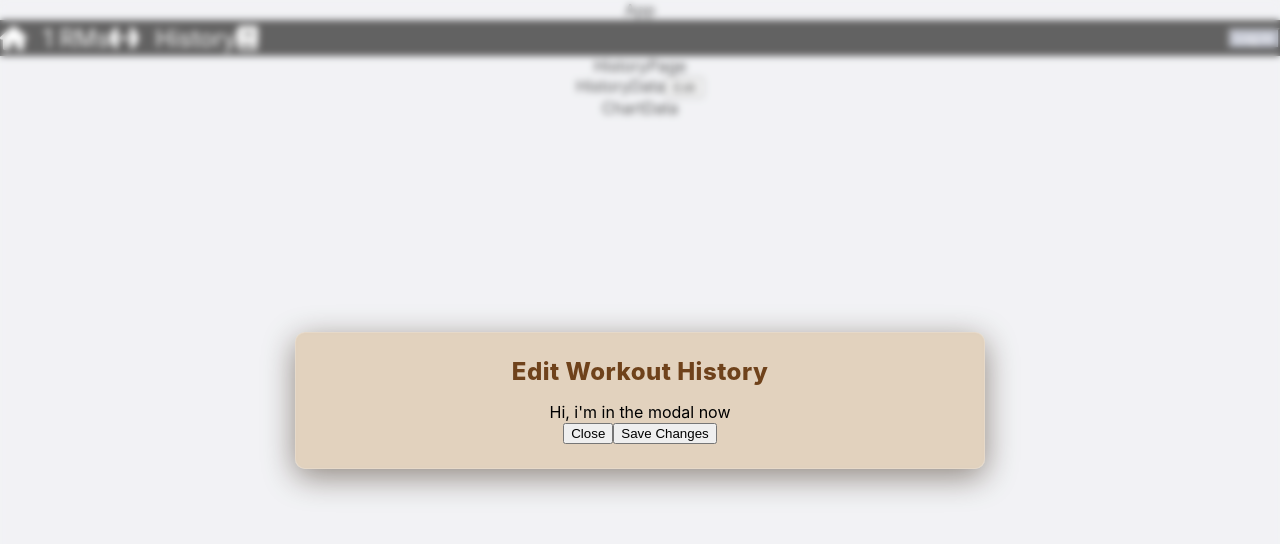
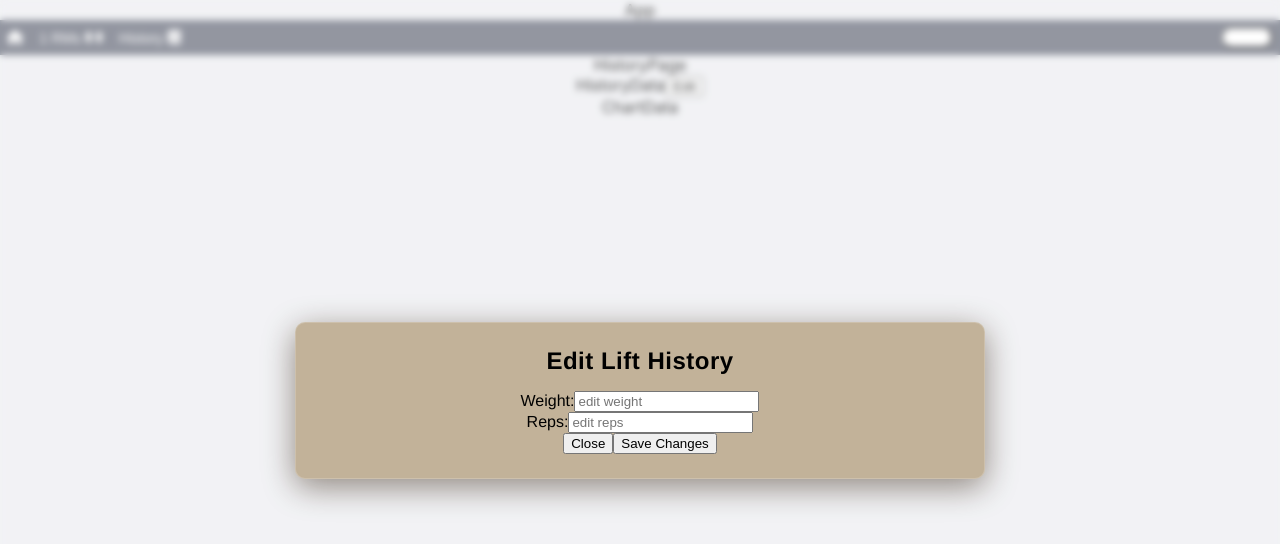
Before and after one commit to jrs-coding-school/jrs-max-lift-react-app-2022-c2, a React (Create React App) app: page /history in a window 1280 px wide. Both pictures are taken after a click on the button "Edit". Shown: the top 544 px of the page. Built offline with nearby package versions, Linux system fonts and the light colour scheme.

Commit message:
added input fields - edit workout and css styling

```diff
--- a/src/components/Modal/Modal.css
+++ b/src/components/Modal/Modal.css
@@ -8,6 +8,8 @@
 
     background: rgba(255, 255, 255, 0.35);
     backdrop-filter: blur(3.5px);
+    font-family: "LeagueGothic", "Helvetica Neue", "Helvetica", "Arial";
+    ;
 }
 
 .modal-root .modal {
@@ -15,8 +17,8 @@
     width: fit-content;
     min-width: 50%;
 
-    /*  adjusts the color of todo item card  */
-    background-color: #b98e5259;
+    /*  adjusts the color of edit lift history card  */
+    background-color: #C2B299;
 
     box-shadow: 0 8px 32px 0 rgba(44, 27, 8, 0.499);
     backdrop-filter: blur(2.5px);
@@ -24,13 +26,11 @@
     border-radius: 10px;
     border: 1px solid rgba(255, 255, 255, 0.18);
     padding: 1.5rem;
-
-
 }
 
 .modal-root h2 {
     user-select: none;
-    color: #6f421b;
+    color: black;
     font-weight: 800;
     padding-bottom: 1rem;
     letter-spacing: 0.5px;
--- a/src/components/Nav/Nav.css
+++ b/src/components/Nav/Nav.css
@@ -8,7 +8,9 @@
 
 nav {
     font-size: 18pt;
-    background-color: rgb(15, 14, 14);
+    font-family: "LeagueGothic", "Helvetica Neue", "Helvetica", "Arial";
+
+    background-color: #595E6E;
     color: white;
     display: flex;
     flex-wrap: nowrap;
@@ -20,6 +22,12 @@ nav {
 nav .left {
     display: flex;
     gap: 1rem;
+    font-size: 0.60em;
+    margin-left: 7px;
+}
+
+nav .right {
+    margin-right: 7px;
 }
 
 /* unvisited link */
@@ -34,10 +42,9 @@ a:visited {
 }
 
 /* mouse over link */
-/* a:hover {
-    transition: all 300ms;
+a:hover {
     color: #C2B299;
-} */
+}
 
 a:active {
     color: white;
@@ -45,6 +52,7 @@ a:active {
 }
 
 button.login {
-    background-color: #A6ABBD;
+    background-color: white;
     margin-bottom: 7px;
+    border-radius: 1em;
 }
--- a/src/components/Nav/Nav.js
+++ b/src/components/Nav/Nav.js
@@ -12,10 +12,10 @@ export default function Nav() {
         <Link to='/'>
           <FontAwesomeIcon icon={faHouse} />
         </Link>
-        <Link to="/progress"> 1 RMs
+        <Link to="/progress"> 1 RMs&nbsp;
           <FontAwesomeIcon icon={faDumbbell} />
         </Link>
-        <Link to="/history"> History
+        <Link to="/history"> History&nbsp;
           <FontAwesomeIcon icon={faBook} />
         </Link>
       </div>
--- a/src/components/historyData/HistoryData.js
+++ b/src/components/historyData/HistoryData.js
@@ -26,10 +26,20 @@ export default function HistoryData() {
       */}
 
       {isModalOpen && (
-        <Modal title="Edit Workout History"
+        <Modal title="Edit Lift History"
           closeModal={toggleIsModalOpen} >
 
-          <div>Hi, i'm in the modal now</div>
+          <div>
+            <label>Weight:
+              <input type="text" placeholder='edit weight' />
+            </label>
+
+            <br></br>
+
+            <label>Reps:
+              <input type="text" placeholder='edit reps' />
+            </label>
+          </div>
 
           <button onClick={toggleIsModalOpen}>
             Close
--- a/src/components/homePage/HomePage.js
+++ b/src/components/homePage/HomePage.js
@@ -19,9 +19,7 @@ export default function HomePage() {
     return (
         <div>
 
-            <h1>Title</h1>
-
-            <h4></h4>
+            <h1>Strength Tracker</h1>
 
             <LiftForm workout={workout} setWorkout={setWorkout} />
 
```
